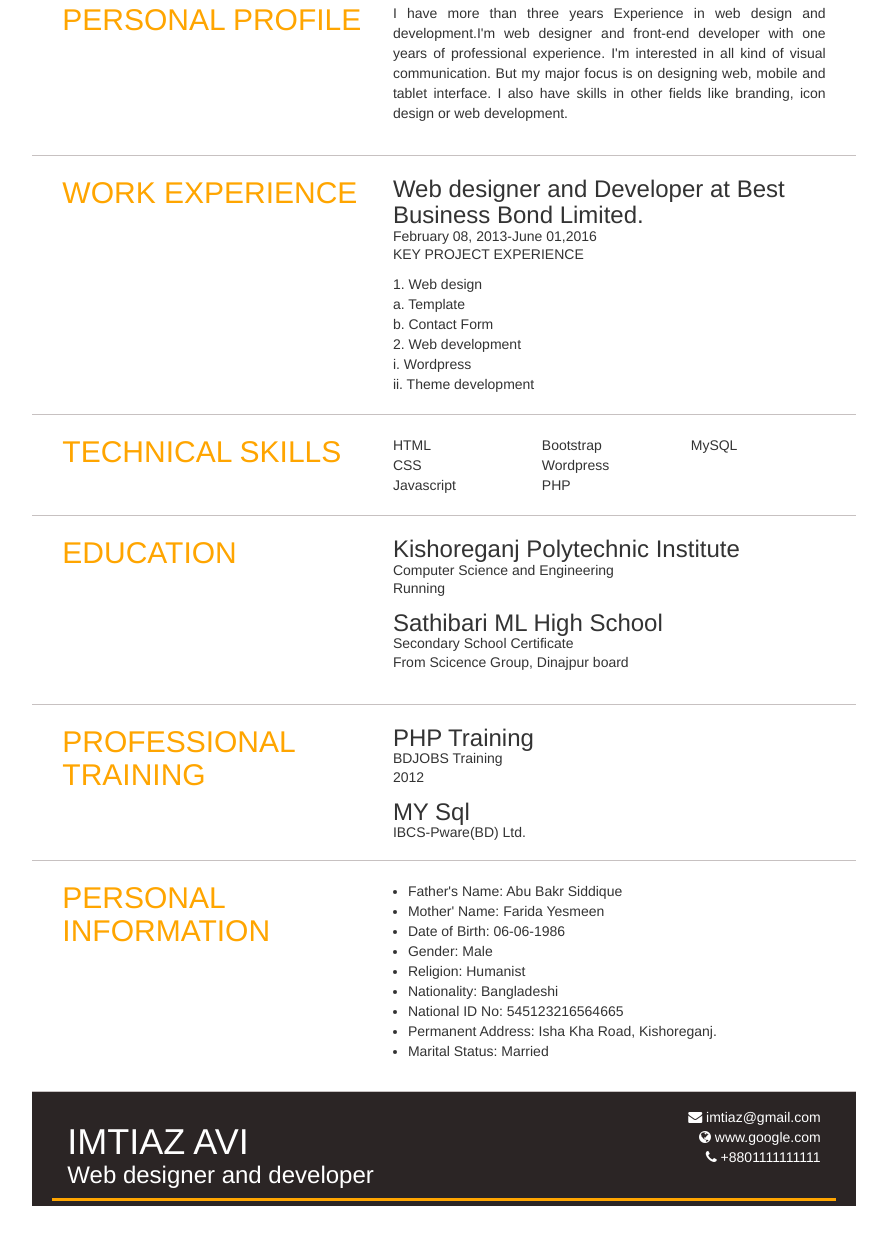
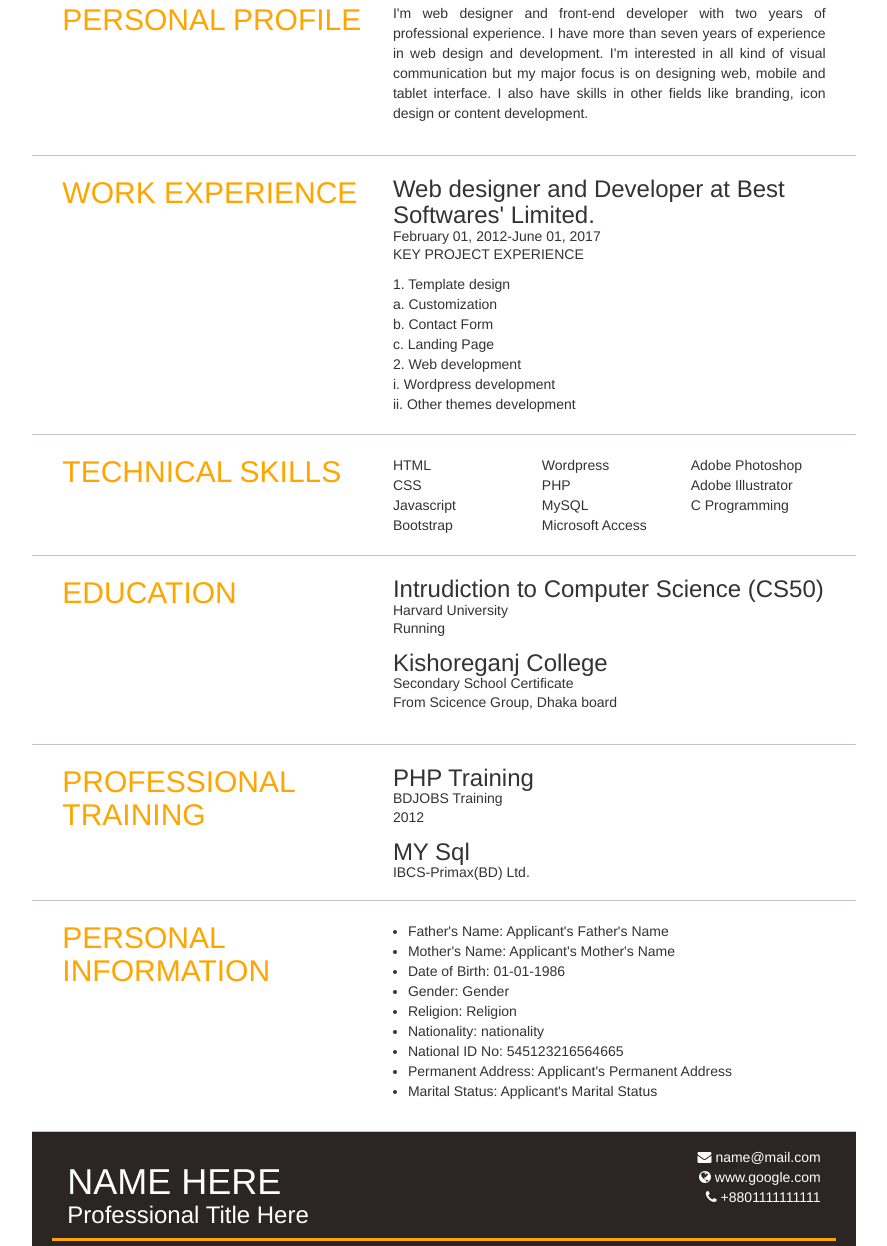
Before and after one commit to imtiaz-avi/bootstrap-resume-example, a plain HTML site: page index.html in a window 1280 px wide. Shown: the part 141-1387 px from the top of the page, without its empty margins (196-1083 px from the left). Before the commit the page ends 1347 px from the top, so only its background shows below. Drawn offline with Linux system fonts and the light colour scheme.

Commit message:
Update index.html

```diff
--- a/index.html
+++ b/index.html
@@ -15,14 +15,14 @@
 				<img class ="image" src="Untitled-1.png">
 			</div>
 				<div class="col-lg-6 col-md-6 col-sm-6 col-xs-12 name">
-					<h1>Imtiaz Avi</h1>
-					<h3>Web designer and developer</h3>
+					<h1>Name Goes Here</h1>
+					<h3>Designation Goes Here</h3>
 				</div>
 				<div class="col-lg-4 col-md-4 col-sm-4 col-xs-12 contact">
 					<ul>
-						<li><i class="fa fa-envelope"></i> imtiaz@gmail.com</li>
+						<li><i class="fa fa-envelope"></i> name@mail.com</li>
 						<li><i class="fa fa-globe"></i> www.google.com</li>
-						<li><i class="fa fa-phone"></i> +88017112233445</li>
+						<li><i class="fa fa-phone"></i> +88011111111111</li>
 					</ul>
 			</div>
 		</header>
@@ -31,7 +31,7 @@
 				<h2>personal profile</h2>
 			</div>
 			<div class="details col-md-7 col-sm-6 col-xs-12">
-				<p>I have more than three years Experience in web design and development.I'm web designer and front-end developer with one years of professional experience. I'm interested in all kind of visual communication. But my major focus is on designing web, mobile and tablet interface. I also have skills in other fields like branding, icon design or web development.</p>
+				<p>I'm web designer and front-end developer with two years of professional experience. I have more than seven years of experience in web design and development. I'm interested in all kind of visual communication but my major focus is on designing web, mobile and tablet interface. I also have skills in other fields like branding, icon design or content development.</p>
 			</div>
 		</section>
 		<section class="information col-md-12 col-sm-12 col-xs-12">
@@ -39,15 +39,16 @@
 				<h2>work experience</h2>
 			</div>
 			<div class="details_list col-md-7 col-sm-6 col-xs-12">
-				<h3>Web designer and Developer at Best Business Bond Limited.</h3>
-				<h5>February 08, 2013-June 01,2016</h5>
+				<h3>Web designer and Developer at Best Softwares' Limited.</h3>
+				<h5>February 01, 2012-June 01, 2017</h5>
 				<p>KEY PROJECT EXPERIENCE</p>
-				<li>1. Web design</li>
-				<li>a. Template</li>
+				<li>1. Template design</li>
+				<li>a. Customization</li>
 				<li>b. Contact Form</li>
+				<li>c. Landing Page</li>
 				<li>2. Web development</li>
-				<li>i. Wordpress</li>
-				<li>ii. Theme development</li>
+				<li>i. Wordpress development</li>
+				<li>ii. Other themes development</li>
 			</div>
 		</section>
 		<section class="information col-md-12 col-sm-12 col-xs-12">
@@ -62,6 +63,10 @@
 				<li>Wordpress</li>
 				<li>PHP</li>
 				<li>MySQL</li>
+				<li>Microsoft Access</li>
+				<li>Adobe Photoshop</li>
+				<li>Adobe Illustrator</li>
+				<li>C Programming</li>
 			</div>
 		</section>
 		<section class="col-md-12 information col-sm-12 col-xs-12">
@@ -69,12 +74,12 @@
 			<h2>education</h2>
 			</div>
 			<div class="details col-md-7 col-sm-6 col-xs-12">
-				<h3>Kishoreganj Polytechnic Institute</h3>
-				<h5>Computer Science and Engineering</h5>
+				<h3>Intrudiction to Computer Science (CS50)</h3>
+				<h5>Harvard University</h5>
 				<p>Running</p>
-				<h3>Sathibari ML High School</h3>
+				<h3>Kishoreganj College</h3>
 				<h5>Secondary School Certificate</h5>
-				<p>From Scicence Group, Dinajpur board</p>
+				<p>From Scicence Group, Dhaka board</p>
 			</div>
 			</section>
 			<section class="information col-md-12 col-sm-12 col-xs-12">
@@ -86,7 +91,7 @@
 				<h5>BDJOBS Training</h5>
 				<p>2012</p>
 				<h3>MY Sql</h3>
-				<h5>IBCS-Pware(BD) Ltd.</h5>
+				<h5>IBCS-Primax(BD) Ltd.</h5>
 			</div>
 		</section>
 		<section class="information col-md-12 col-sm-12 col-xs-12">
@@ -95,26 +100,26 @@
 			</div>
 			<div class="details col-md-7 col-sm-6 col-xs-12">
 				<ul>
-					<li>Father's Name: Abu Bakr Siddique</li>
-					<li>Mother' Name: Farida Yesmeen</li>
-					<li>Date of Birth: 06-06-1986</li>
-					<li>Gender: Male</li>
-					<li>Religion: Humanist</li>
-					<li>Nationality: Bangladeshi</li>
+					<li>Father's Name: Applicant's Father's Name</li>
+					<li>Mother's Name: Applicant's Mother's Name</li>
+					<li>Date of Birth: 01-01-1986</li>
+					<li>Gender: Gender</li>
+					<li>Religion: Religion</li>
+					<li>Nationality: nationality</li>
 					<li>National ID No: 545123216564665</li>
-					<li>Permanent Address: Isha Kha Road, Kishoreganj.</li>
-					<li>Marital Status: Married</li>
+					<li>Permanent Address: Applicant's Permanent Address</li>
+					<li>Marital Status: Applicant's Marital Status</li>
 				</ul>
 			</div>
 		</section>
 		<div class="footer">
 			<div class="name col-md-6 col-sm-6 col-xs-12">
-				<h1>Imtiaz Avi</h1>
-				<h3>Web designer and developer</h3>
+				<h1>Name Here</h1>
+				<h3>Professional Title Here</h3>
 			</div>
 			<div class="contact col-md-6 col-sm-6 col-xs-12">
 				<ul>
-					<li><i class="fa fa-envelope"></i> imtiaz@gmail.com</li>
+					<li><i class="fa fa-envelope"></i> name@mail.com</li>
 					<li><i class="fa fa-globe"></i> www.google.com</li>
 					<li><i class="fa fa-phone"></i> +8801111111111</li>
 				</ul>
```
